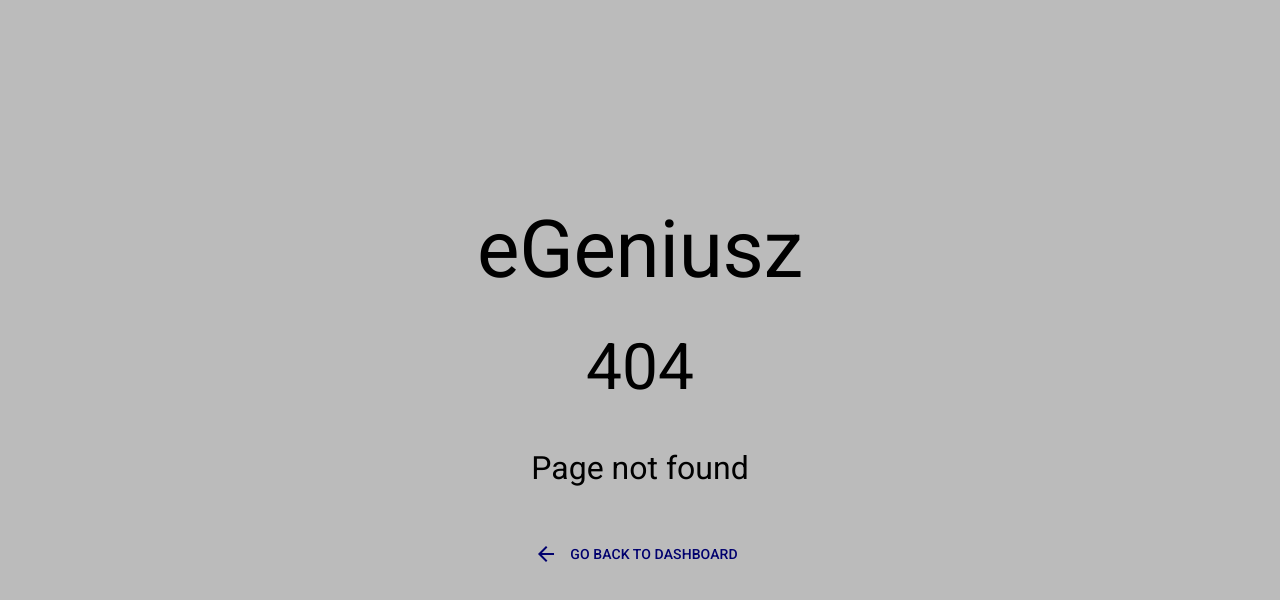
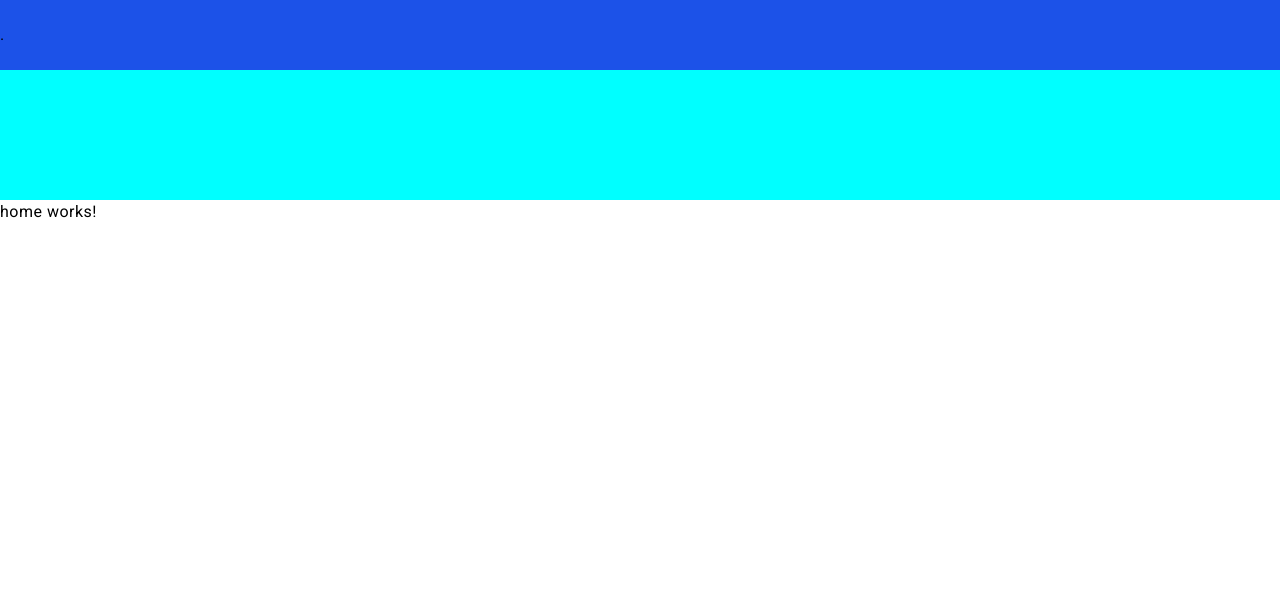
Before and after one commit to MaciejKubon/eGeniusz, an Angular app: page /home in a window 1280 px wide. Before the commit this address had no page. Shown: the top 600 px of the page. Built offline with nearby package versions, Linux system fonts and the light colour scheme.

Commit message:
create header

```diff
--- a/src/app/app.routes.ts
+++ b/src/app/app.routes.ts
@@ -3,6 +3,7 @@
 import { RegisterComponent } from './page/register/register.component';
 import { NotFoundPageComponent } from './page/not-found-page/not-found-page.component';
 import { ErrorPageComponent } from './page/error-page/error-page.component';
+import { HomeComponent } from './page/home/home.component';
 
 export const routes: Routes = [
   {
@@ -13,6 +14,7 @@
     path: 'register',
     component: RegisterComponent,
   },
+  {path: 'home', component: HomeComponent},
   { path: '404', component: NotFoundPageComponent },
   { path: '**', component: NotFoundPageComponent },
   { path: '500', component: ErrorPageComponent },
--- /dev/null
+++ b/src/app/component/header/header.component.html
@@ -0,0 +1,4 @@
+<header>
+    <div class="logo">.</div>
+
+</header>
--- /dev/null
+++ b/src/app/component/header/header.component.scss
@@ -0,0 +1,15 @@
+@import "../../../styles.scss";
+header {
+  width: 100%;
+  min-height: 70px;
+  position: fixed;
+  top: 0px;
+  z-index: 1000;
+  display: flex;
+  justify-content: space-between;
+  align-items: center;
+  background-color: $blueColorPrimary;
+  .logo {
+    width: 30%;
+  }
+}
--- /dev/null
+++ b/src/app/page/home/home.component.html
@@ -0,0 +1,5 @@
+<app-header/>
+<section>
+
+</section>
+<p>home works!</p>
--- /dev/null
+++ b/src/app/page/home/home.component.scss
@@ -0,0 +1,5 @@
+section{
+    background-color: aqua;
+    width: 100%;
+    height: 200px
+}
```
Also changed, not shown: src/app/component/header/header.component.ts (added, +12 -0 lines), src/app/page/home/home.component.ts (added, +13 -0 lines).
